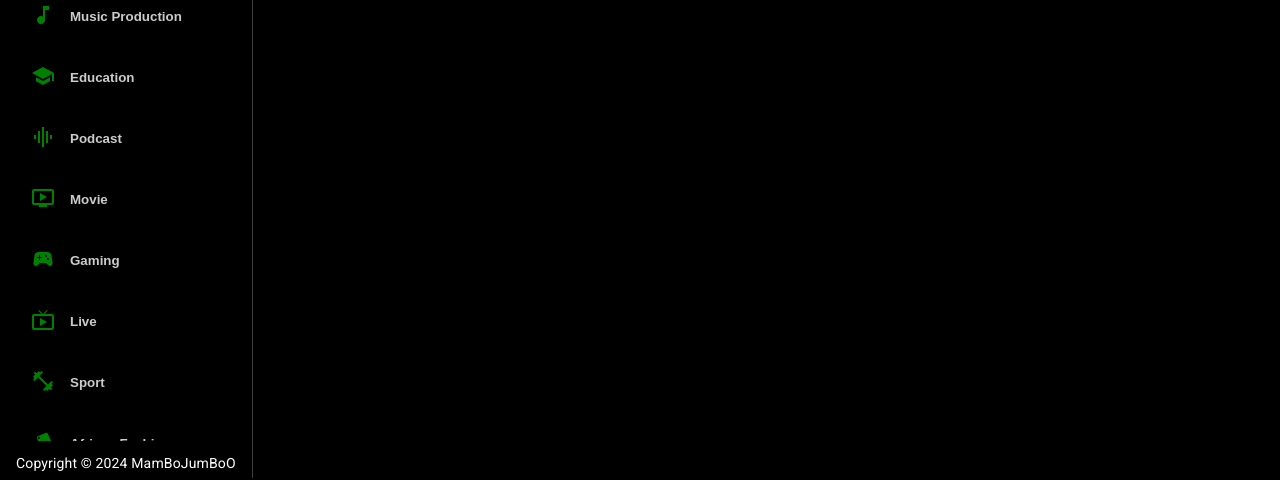
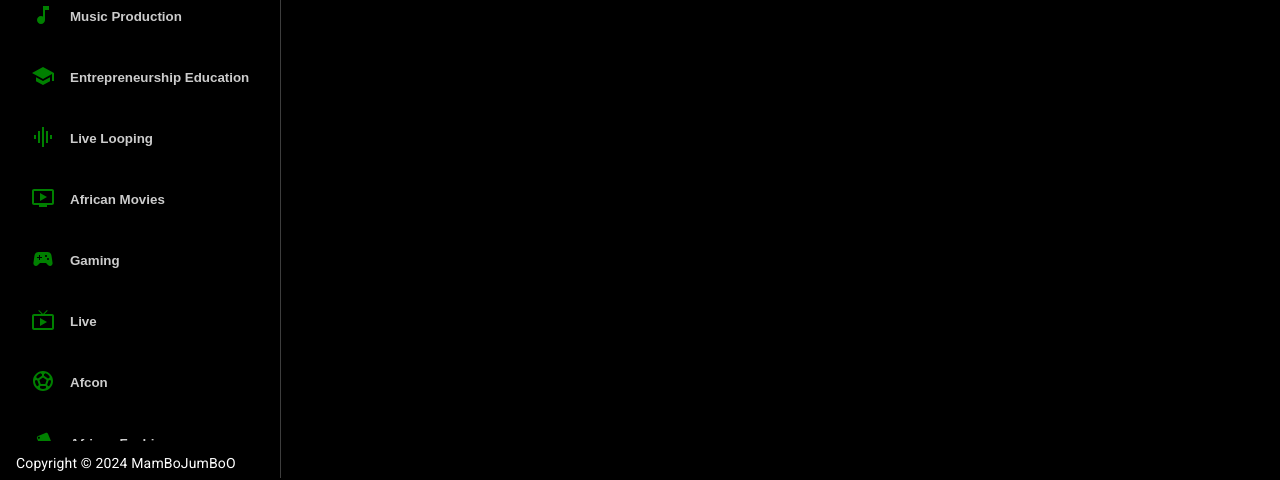
Before and after one commit to Nkrumah-Dubazana/alto, a React (Create React App) app: page / in a window 1280 px wide. Shown: the part 336-816 px from the top of the page. Built offline with nearby package versions, Linux system fonts and the light colour scheme; no server answers.

Commit message:
feat: implement ChannelCard component and fix typography bug

```diff
--- a/src/components/ChannelCard.jsx
+++ b/src/components/ChannelCard.jsx
@@ -1,9 +1,28 @@
-import React from 'react'
+import {Box, CardContent, CardMedia, Typography} from '@mui/material';
+import { CheckCircle } from '@mui/icons-material';
+import {Link} from 'react-router-dom';
 
-const ChannelCard = () => {
-  return (
-    <div>ChannelCard</div>
+import { demoProfilePicture } from '../utils/constants';
+
+const ChannelCard = ({channelDetail}) => (
+
+    <Box sx = {{boxShadow: 'none', borderRadius: '20px'}}>
+        <Link to = {`/channel/${channelDetail?.id?.channelId}`}>
+            <CardContent sx = {{display: 'flex', flexDirection: 'column', justifyContent: 'center', textAlign: 'center', color: '#fff'}}>
+                <CardMedia image = {channelDetail?.snippet?.thumbnails?.high?.url || demoProfilePicture} alt = {channelDetail?.snippet?.title} sx = {{borderRadius: '50%', height: '180px', width: '180px', mb: 2, border: '1px solid #e3e3e3'}}/>
+                <Typography variant = "h6">
+                    {channelDetail?.snippet?.title}
+                    <CheckCircle sx={{ fontSize: 14, color: "gray", ml: "5px" }} />
+                </Typography>
+                {channelDetail?.statistics?.subscriberCount && (
+                    <Typography>
+                        {parseInt(channelDetail?.statistics?.subscriberCount).toLocaleString()}
+                    </Typography>
+                )}
+            </CardContent>
+        </Link>
+    </Box>
   )
-}
+
 
 export default ChannelCard
--- a/src/components/Videos.jsx
+++ b/src/components/Videos.jsx
@@ -8,7 +8,7 @@ const Videos = ({videos }) => {
       {videos.map((item, idx) => (
         <Box key={idx}>
           {item.id.videoId && <VideoCard video={item} />}
-          {/*{item.id.channelId && <ChannelCard channelDetail={item} />}*/}
+          {item.id.channelId && <ChannelCard channelDetail={item} />}
         </Box>
       ))}
     </Stack>
--- a/src/utils/constants.js
+++ b/src/utils/constants.js
@@ -5,18 +5,19 @@
 import MusicNoteIcon from '@mui/icons-material/MusicNote'; // For 'Music Production' category
 import HomeIcon from '@mui/icons-material/Home'; // For 'New' or trending content
 import CodeIcon from '@mui/icons-material/Code'; // For 'Coding' category
-import OndemandVideoIcon from '@mui/icons-material/OndemandVideo'; // For 'Movie' category
-import SportsEsportsIcon from '@mui/icons-material/SportsEsports'; // For 'Gaming' category
+import OndemandVideoIcon from '@mui/icons-material/OndemandVideo'; // For 'African Movies' category
+import SportsSoccerIcon from '@mui/icons-material/SportsSoccer'; // For 'Afcon' category
 import LiveTvIcon from '@mui/icons-material/LiveTv'; // For 'Live' content
-import SchoolIcon from '@mui/icons-material/School'; // For 'Education' category
+import SchoolIcon from '@mui/icons-material/School'; // For 'Entrepreneurship Education' category
 import StyleIcon from '@mui/icons-material/Style'; // For 'African Fashion' category
 import VisibilityIcon from '@mui/icons-material/Visibility'; // For 'Consciousness' category
 import ChurchIcon from '@mui/icons-material/Church'; // For 'Christianity' category
-import GraphicEqIcon from '@mui/icons-material/GraphicEq'; // For 'Podcast' category
-import TheaterComedyIcon from '@mui/icons-material/TheaterComedy'; // For 'Comedy' category
-import FitnessCenterIcon from '@mui/icons-material/FitnessCenter'; // For 'Sport' and 'Gym' categories
+import GraphicEqIcon from '@mui/icons-material/GraphicEq'; // For 'Live Looping' category
+import BalanceIcon from '@mui/icons-material/Balance'; // For 'Politics' category
+import FitnessCenterIcon from '@mui/icons-material/FitnessCenter'; // For 'Gym' category
 import CurrencyBitcoinIcon from '@mui/icons-material/CurrencyBitcoin'; // For 'Bitcoin' category
 import PsychologyIcon from '@mui/icons-material/Psychology'; // For 'African Philosophy' category
+import SportsEsportsIcon from '@mui/icons-material/SportsEsports'; // For 'Gaming' category (Fix for missing import)
 
 // -------------------------- //
 //        LOGO EXPORT         //
@@ -32,15 +33,15 @@ export const categories = [
   { name: 'African Philosophy', icon: <PsychologyIcon /> }, // African philosophical discussions
   { name: 'Christianity', icon: <ChurchIcon /> }, // Content related to Christian faith
   { name: 'Music Production', icon: <MusicNoteIcon /> }, // Music production and creation content
-  { name: 'Education', icon: <SchoolIcon /> }, // Educational content and resources
-  { name: 'Podcast', icon: <GraphicEqIcon /> }, // Podcast content
-  { name: 'Movie', icon: <OndemandVideoIcon /> }, // Movies and film-related content
+  { name: 'Entrepreneurship Education', icon: <SchoolIcon /> }, // Entrepreneurship-focused education
+  { name: 'Live Looping', icon: <GraphicEqIcon /> }, // Live looping and audio techniques
+  { name: 'African Movies', icon: <OndemandVideoIcon /> }, // Movies and film-related content focused on Africa
   { name: 'Gaming', icon: <SportsEsportsIcon /> }, // Gaming-related topics
   { name: 'Live', icon: <LiveTvIcon /> }, // Live-streamed events
-  { name: 'Sport', icon: <FitnessCenterIcon /> }, // Sports and fitness content
+  { name: 'Afcon', icon: <SportsSoccerIcon /> }, // African Cup of Nations (football/soccer)
   { name: 'African Fashion', icon: <StyleIcon /> }, // African fashion and styling topics
   { name: 'Consciousness', icon: <VisibilityIcon /> }, // Consciousness and mindfulness topics
-  { name: 'Comedy', icon: <TheaterComedyIcon /> }, // Humorous and comedy content
+  { name: 'Politics', icon: <BalanceIcon /> }, // Politics and governance topics
   { name: 'Gym', icon: <FitnessCenterIcon /> }, // Gym workouts and fitness topics
   { name: 'Bitcoin', icon: <CurrencyBitcoinIcon /> }, // Bitcoin and cryptocurrency topics
 ];
@@ -48,9 +49,11 @@ export const categories = [
 // -------------------------- //
 //     DEMO EXPORTS          //
 // -------------------------- //
+// Providing default values for demo content used as placeholders
+
 export const demoThumbnailUrl = 'https://i.ibb.co/G2L2Gwp/API-Course.png'; // Placeholder thumbnail
 export const demoChannelUrl = '/channel/UCmXmlB4-HJytD7wek0Uo97A'; // Placeholder channel URL
 export const demoVideoUrl = '/video/GDa8kZLNhJ4'; // Placeholder video URL
 export const demoChannelTitle = 'MumBoJumBoO'; // Placeholder channel title
-export const demoVideoTitle = 'The Power of Ubuntu: Building Communities Through Technology and Innovation'; // Placeholder video title
+export const demoVideoTitle = 'The Power of Ubuntu: Building Communities Through Technology and Innovation'; // Creative and African-themed video title
 export const demoProfilePicture = 'http://dergipark.org.tr/assets/app/images/buddy_sample.png'; // Placeholder profile picture
```
